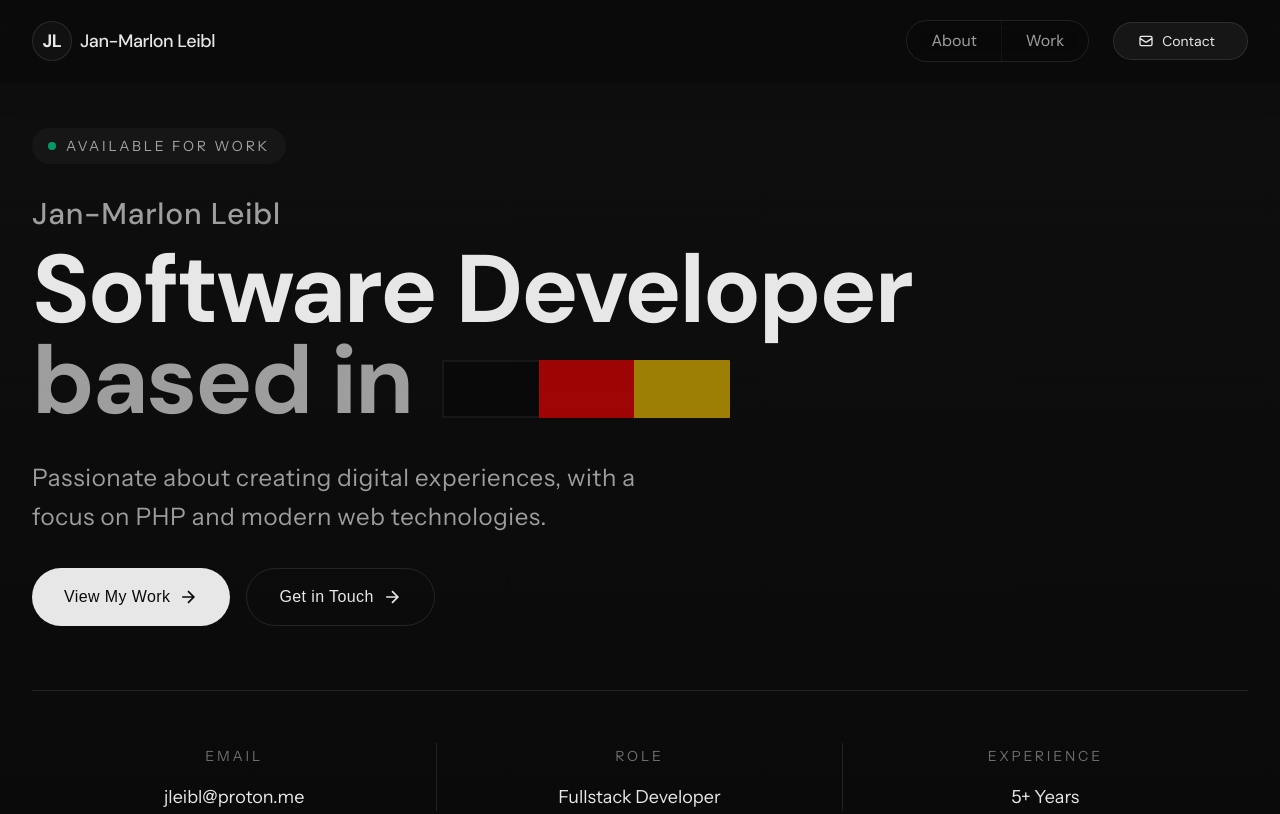
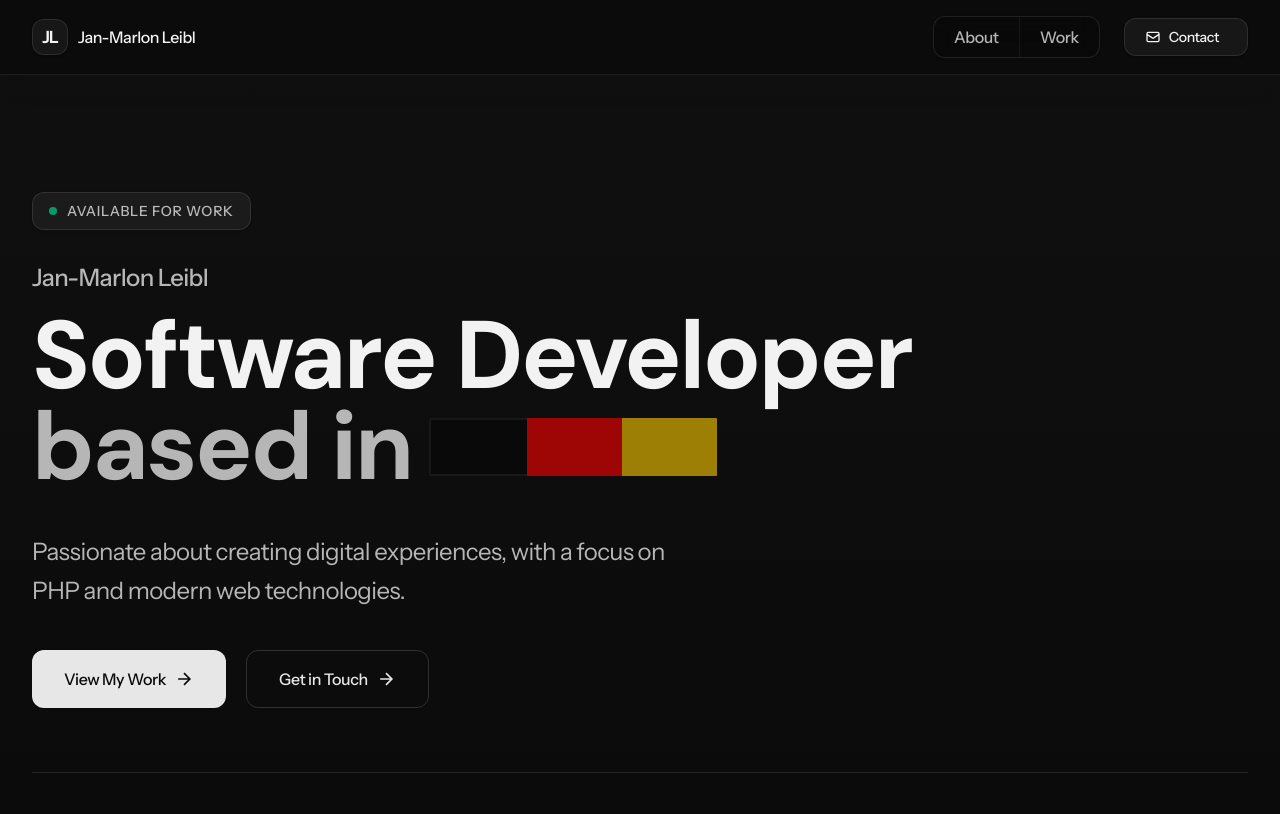
Before and after one commit to AtomicWasTaken/jleibl.net, an Astro site: page / in a window 1280 px wide. Shown: the top 814 px of the page. Built offline with nearby package versions, Linux system fonts and the light colour scheme; Astro itself is replaced by a stand-in of ours.

Commit message:
style: update styles for consistency and responsiveness

```diff
--- a/src/components/layout/Header.astro
+++ b/src/components/layout/Header.astro
@@ -7,25 +7,25 @@ import MobileMenu from './MobileMenu.astro';
   role="banner"
 >
   <div class="max-w-(--breakpoint-xl) mx-auto">
-    <nav class="py-5 px-6 sm:px-8 flex justify-between items-center font-['DM_Sans']" role="navigation" aria-label="Main navigation">
+    <nav class="py-4 px-6 sm:px-8 flex justify-between items-center font-['Instrument_Sans']" role="navigation" aria-label="Main navigation">
       <div class="flex items-center">
-        <a href="#hero" class="flex items-center gap-2 group" aria-label="Home">
-          <div class="relative w-10 h-10 rounded-full theme-accent flex items-center justify-center border theme-border overflow-hidden group-hover:border-opacity-80 transition-all duration-300">
-            <span class="text-lg font-bold tracking-tight theme-primary theme-transition">JL</span>
+        <a href="#hero" class="flex items-center gap-2.5 group" aria-label="Home">
+          <div class="relative w-9 h-9 rounded-xl theme-accent flex items-center justify-center border theme-border overflow-hidden group-hover:border-opacity-80 transition-all duration-300 shadow-sm">
+            <span class="text-base font-bold tracking-tight theme-primary theme-transition">JL</span>
             <div class="absolute inset-0 theme-bg-05 opacity-0 group-hover:opacity-100 transition-opacity duration-500"></div>
           </div>
-          <span class="text-lg font-medium tracking-tight theme-primary theme-transition hidden sm:block">
+          <span class="text-base font-medium tracking-tight theme-primary theme-transition hidden sm:block">
             Jan-Marlon Leibl
           </span>
         </a>
       </div>
 
       <div class="hidden md:flex items-center">
-        <div class="flex bg-black/10 backdrop-blur-md rounded-full overflow-hidden theme-border border divide-x divide-white/5">
-          {["About", "Work"].map((item) => (
+        <div class="flex bg-black/5 backdrop-blur-md overflow-hidden theme-border border divide-x divide-white/5 shadow-sm rounded-xl">
+          {["About", "Work"].map((item, index) => (
             <a
               href={`#${item.toLowerCase()}`}
-              class="nav-item px-6 py-2 theme-secondary hover:theme-primary theme-transition"
+              class={`nav-item px-5 py-2 theme-secondary hover:theme-primary theme-transition ${index === 0 ? "rounded-l-xl rounded-r-none" : "rounded-r-xl rounded-l-none"}`}
               aria-label={`View my ${item.toLowerCase()}`}
             >
               {item}
@@ -36,14 +36,14 @@ import MobileMenu from './MobileMenu.astro';
         <div class="ml-6">
           <a
             href="mailto:jleibl@proton.me"
-            class="flex items-center gap-2 px-6 py-2 theme-bg-05 theme-primary border theme-border rounded-full hover:bg-opacity-100 transition-all duration-300 group"
+            class="flex items-center gap-2 px-5 py-2 theme-bg-05 theme-primary border theme-border rounded-xl hover:bg-opacity-100 transition-all duration-300 group shadow-sm"
             aria-label="Contact me via email"
           >
             <svg class="w-4 h-4 theme-primary" viewBox="0 0 24 24" fill="none" stroke="currentColor" stroke-width="2">
               <path d="M3 8l7.89 5.26a2 2 0 002.22 0L21 8M5 19h14a2 2 0 002-2V7a2 2 0 00-2-2H5a2 2 0 00-2 2v10a2 2 0 002 2z"/>
             </svg>
-            <span class="text-sm">Contact</span>
-            <div class="w-0 overflow-hidden group-hover:w-4 transition-all duration-500">
+            <span class="text-sm font-medium">Contact</span>
+            <div class="w-0 overflow-hidden group-hover:w-4 transition-all duration-300">
               <svg class="w-4 h-4 theme-primary" viewBox="0 0 24 24" fill="none" stroke="currentColor" stroke-width="2">
                 <path d="M5 12h14M12 5l7 7-7 7"/>
               </svg>
@@ -57,8 +57,6 @@ import MobileMenu from './MobileMenu.astro';
       </div>
     </nav>
   </div>
-
-  <div class="h-px w-full theme-border opacity-50"></div>
 </header>
 
 <script>
@@ -68,6 +66,30 @@ import MobileMenu from './MobileMenu.astro';
       header.style.transform = 'translateY(0)';
       header.style.opacity = '1';
     }
+
+    let lastScrollY = window.scrollY;
+
+    window.addEventListener('scroll', () => {
+      if (!header) return;
+
+      const currentScrollY = window.scrollY;
+
+      // Apply subtle shadow and border when scrolling down
+      if (currentScrollY > 20) {
+        header.classList.add('scrolled');
+      } else {
+        header.classList.remove('scrolled');
+      }
+
+      // Hide header when scrolling down, show when scrolling up
+      if (currentScrollY > lastScrollY && currentScrollY > 100) {
+        header.style.transform = 'translateY(-100%)';
+      } else {
+        header.style.transform = 'translateY(0)';
+      }
+
+      lastScrollY = currentScrollY;
+    });
   });
 </script>
 
@@ -75,6 +97,15 @@ import MobileMenu from './MobileMenu.astro';
   header {
     transform: translateY(-100px);
     opacity: 0;
-    transition: transform 0.5s ease-out, opacity 0.5s ease-out;
+    transition: transform 0.4s ease-out, opacity 0.5s ease-out, border 0.3s ease;
+  }
+
+  header.scrolled {
+    border-bottom: 1px solid rgba(255, 255, 255, 0.1);
+    box-shadow: 0 4px 20px rgba(0, 0, 0, 0.1);
+  }
+
+  .nav-item {
+    border-radius: 0;
   }
 </style>
--- a/src/components/sections/Hero.astro
+++ b/src/components/sections/Hero.astro
@@ -3,36 +3,37 @@ import FadeIn from '../ui/FadeIn.astro';
 import GermanyFlag from '../ui/GermanyFlag.astro';
 ---
 
-<section class="min-h-[100dvh] flex items-center justify-center px-4 sm:px-8 relative pt-24 sm:pt-8" id="hero">
-  <div class="absolute inset-0 theme-bg-gradient"></div>
+<section class="min-h-[100dvh] flex items-center justify-center px-4 sm:px-8 relative pt-24 pb-16" id="hero">
+  <div class="absolute inset-0 theme-bg-gradient opacity-80"></div>
+
   <div class="max-w-7xl w-full relative pt-8 sm:pt-24">
-    <FadeIn className="space-y-8 sm:space-y-16">
-      <div class="space-y-6 sm:space-y-8">
+    <FadeIn className="space-y-10 sm:space-y-16">
+      <div class="space-y-8 sm:space-y-10">
         <div class="space-y-6 sm:space-y-8">
-          <div class="inline-flex items-center gap-2.5 px-4 py-2 rounded-full theme-accent theme-border theme-transition">
+          <div class="inline-flex items-center gap-2.5 px-4 py-2 rounded-xl theme-accent theme-border border theme-transition shadow-sm">
             <span class="w-2 h-2 rounded-full bg-emerald-500 animate-pulse"></span>
-            <span class="theme-secondary uppercase tracking-[0.2em] text-xs sm:text-sm font-['Instrument_Sans']">Available for Work</span>
+            <span class="theme-secondary uppercase tracking-wider text-xs sm:text-sm font-medium font-['Instrument_Sans']">Available for Work</span>
           </div>
-          <div class="space-y-2 sm:space-y-3">
-            <h2 class="font-['DM_Sans'] text-xl sm:text-3xl theme-secondary tracking-wide font-medium theme-transition">
+          <div class="space-y-3 sm:space-y-4">
+            <h2 class="font-['Instrument_Sans'] text-xl sm:text-2xl theme-secondary tracking-tight font-medium theme-transition">
               Jan-Marlon Leibl
             </h2>
             <div>
-              <h1 class="font-['DM_Sans'] text-4xl sm:text-6xl md:text-7xl lg:text-8xl font-bold tracking-tight leading-[1.1] sm:leading-[0.95] max-w-4xl theme-primary theme-transition">
+              <h1 class="font-['DM_Sans'] text-4xl sm:text-6xl md:text-7xl lg:text-8xl font-bold tracking-tight leading-[1.05] sm:leading-[0.95] max-w-4xl theme-primary theme-transition">
                 Software Developer
                 <br />
-                <span class="theme-secondary">based in <GermanyFlag /></span>
+                <span class="theme-secondary inline-flex items-center gap-2">based in <GermanyFlag /></span>
               </h1>
             </div>
           </div>
         </div>
-        <p class="font-['Instrument_Sans'] theme-secondary text-lg sm:text-2xl max-w-2xl leading-relaxed tracking-wide theme-transition">
+        <p class="font-['Instrument_Sans'] theme-secondary text-lg sm:text-2xl max-w-2xl leading-relaxed tracking-tight theme-transition">
           Passionate about creating digital experiences, with a focus on PHP and modern web technologies.
         </p>
-        <div class="flex flex-col sm:flex-row gap-3 sm:gap-4">
+        <div class="flex flex-col sm:flex-row gap-4 sm:gap-5">
           <a
             href="#work"
-            class="animate-button w-full sm:w-auto text-center inline-flex items-center justify-center gap-2 px-6 sm:px-8 py-3 sm:py-4 theme-button-primary rounded-lg sm:rounded-full transition-colors text-sm sm:text-base tracking-wide font-medium group"
+            class="animate-button w-full sm:w-auto text-center inline-flex items-center justify-center gap-2 px-6 sm:px-8 py-3 sm:py-4 theme-button-primary rounded-xl transition-all text-sm sm:text-base tracking-tight font-medium group shadow-sm"
           >
             View My Work
             <svg
@@ -47,7 +48,7 @@ import GermanyFlag from '../ui/GermanyFlag.astro';
           </a>
           <a
             href="mailto:jleibl@proton.me"
-            class="animate-button w-full sm:w-auto text-center inline-flex items-center justify-center gap-2 px-6 sm:px-8 py-3 sm:py-4 border theme-border rounded-lg sm:rounded-full theme-button-secondary hover:theme-bg-05 transition-colors text-sm sm:text-base tracking-wide group"
+            class="animate-button w-full sm:w-auto text-center inline-flex items-center justify-center gap-2 px-6 sm:px-8 py-3 sm:py-4 border theme-border rounded-xl theme-button-secondary hover:theme-bg-05 transition-all text-sm sm:text-base tracking-tight font-medium group shadow-sm"
           >
             Get in Touch
             <svg
@@ -63,11 +64,11 @@ import GermanyFlag from '../ui/GermanyFlag.astro';
         </div>
       </div>
 
-      <div class="border-t theme-border pt-5 pb-5">
-        <div class="grid grid-cols-1 sm:grid-cols-3 w-full gap-8 sm:gap-0 py-6 sm:py-8 font-['Instrument_Sans']">
-          <div class="text-center sm:border-r theme-border last:border-r-0">
+      <div class="border-t theme-border pt-8 mt-10">
+        <div class="grid grid-cols-1 sm:grid-cols-3 w-full gap-6 sm:gap-0 py-6 sm:py-8 font-['Instrument_Sans']">
+          <div class="sm:border-r theme-border last:border-r-0 px-4">
             <div class="mb-3 sm:mb-4">
-              <span class="theme-text-40 uppercase tracking-[0.2em] text-xs sm:text-sm">EMAIL</span>
+              <span class="theme-text-40 uppercase tracking-wider text-xs sm:text-sm font-medium">EMAIL</span>
             </div>
             <a
               href="mailto:jleibl@proton.me"
@@ -77,18 +78,18 @@ import GermanyFlag from '../ui/GermanyFlag.astro';
             </a>
           </div>
 
-          <div class="text-center sm:border-r theme-border last:border-r-0">
+          <div class="sm:border-r theme-border last:border-r-0 px-4">
             <div class="mb-3 sm:mb-4">
-              <span class="theme-text-40 uppercase tracking-[0.2em] text-xs sm:text-sm">ROLE</span>
+              <span class="theme-text-40 uppercase tracking-wider text-xs sm:text-sm font-medium">ROLE</span>
             </div>
             <span class="theme-text-90 text-base sm:text-lg">
               Fullstack Developer
             </span>
           </div>
 
-          <div class="text-center">
+          <div class="px-4">
             <div class="mb-3 sm:mb-4">
-              <span class="theme-text-40 uppercase tracking-[0.2em] text-xs sm:text-sm">EXPERIENCE</span>
+              <span class="theme-text-40 uppercase tracking-wider text-xs sm:text-sm font-medium">EXPERIENCE</span>
             </div>
             <span class="theme-text-90 text-base sm:text-lg">
               5+ Years
@@ -102,14 +103,14 @@ import GermanyFlag from '../ui/GermanyFlag.astro';
 
 <style>
   .animate-button {
-    transition: transform 0.2s ease-out;
+    transition: all 0.2s cubic-bezier(0.22, 1, 0.36, 1);
   }
 
   .animate-button:hover {
-    transform: scale(1.03);
+    transform: translateY(-2px);
   }
 
   .animate-button:active {
-    transform: scale(0.97);
+    transform: scale(0.98);
   }
 </style>
--- a/src/pages/index.astro
+++ b/src/pages/index.astro
@@ -48,7 +48,7 @@ import '@fontsource/instrument-sans/500.css';
     <link rel="canonical" href="https://jleibl.net/" />
   </head>
   <body>
-    <div id="app-root" class="min-h-screen theme-transition black">
+    <div id="app-root" class="min-h-screen theme-transition black overflow-hidden">
       <Header />
       <Hero />
       <About />
--- a/src/styles/global.css
+++ b/src/styles/global.css
@@ -5,14 +5,6 @@
     --color-foreground: var(--foreground);
   }
 
-  /*
-    The default border color has changed to `currentColor` in Tailwind CSS v4,
-    so we've added these compatibility styles to make sure everything still
-    looks the same as it did with Tailwind CSS v3.
-
-    If we ever want to remove these styles, we need to add an explicit border
-    color utility to any element that depends on these defaults.
-  */
   @layer base {
     *,
     ::after,
@@ -26,17 +18,54 @@
   :root {
     --background: #ffffff;
     --foreground: #171717;
+    --primary: #2563eb;
+    --primary-hover: #1d4ed8;
+    --primary-light: #dbeafe;
+    --gray-50: #f9fafb;
+    --gray-100: #f3f4f6;
+    --gray-200: #e5e7eb;
+    --gray-300: #d1d5db;
+    --gray-400: #9ca3af;
+    --gray-500: #6b7280;
+    --gray-600: #4b5563;
+    --gray-700: #374151;
+    --gray-800: #1f2937;
+    --gray-900: #111827;
+    --radius-sm: 0.25rem;
+    --radius-md: 0.375rem;
+    --radius-lg: 0.5rem;
+    --radius-xl: 0.75rem;
+    --radius-2xl: 1rem;
+    --radius-full: 9999px;
   }
 
   @media (prefers-color-scheme: dark) {
     :root {
       --background: #0a0a0a;
-      --foreground: #ededed;
+      --foreground: #f3f4f6;
+      --primary: #3b82f6;
+      --primary-hover: #60a5fa;
+      --primary-light: #1e3a8a;
+      --gray-50: #18181b;
+      --gray-100: #27272a;
+      --gray-200: #3f3f46;
+      --gray-300: #52525b;
+      --gray-400: #71717a;
+      --gray-500: #a1a1aa;
+      --gray-600: #d4d4d8;
+      --gray-700: #e4e4e7;
+      --gray-800: #f4f4f5;
+      --gray-900: #fafafa;
     }
   }
 
   body {
     color: var(--foreground);
     background: var(--background);
-    font-family: Arial, Helvetica, sans-serif;
+    font-family: 'Instrument Sans', ui-sans-serif, system-ui, -apple-system, BlinkMacSystemFont, 'Segoe UI', 'Roboto', 'Helvetica Neue', Arial, sans-serif;
+    letter-spacing: -0.025em;
+    text-rendering: optimizeLegibility;
+    -webkit-font-smoothing: antialiased;
+    -moz-osx-font-smoothing: grayscale;
+    overflow-x: hidden;
   }
--- a/src/styles/theme.css
+++ b/src/styles/theme.css
@@ -1,68 +1,76 @@
 .black { background: #0A0A0A; }
-.red { background: #1A0000; }
-.gold { background: #1A1400; }
+.red { background: #170c0c; }
+.gold { background: #121107; }
 
-.black .theme-primary { color: rgba(255, 255, 255, 0.9); }
-.red .theme-primary { color: rgba(255, 0, 0, 0.9); }
-.gold .theme-primary { color: rgba(255, 204, 0, 0.9); }
+.black .theme-primary { color: rgba(255, 255, 255, 0.95); }
+.red .theme-primary { color: #f87171; }
+.gold .theme-primary { color: #fbbf24; }
 
-.black .theme-secondary { color: rgba(255, 255, 255, 0.6); }
-.red .theme-secondary { color: rgba(255, 0, 0, 0.6); }
-.gold .theme-secondary { color: rgba(255, 204, 0, 0.6); }
+.black .theme-secondary { color: rgba(255, 255, 255, 0.7); }
+.red .theme-secondary { color: rgba(248, 113, 113, 0.85); }
+.gold .theme-secondary { color: rgba(251, 191, 36, 0.85); }
 
-.black .theme-accent { background-color: rgba(255, 255, 255, 0.03); }
-.red .theme-accent { background-color: rgba(255, 0, 0, 0.03); }
-.gold .theme-accent { background-color: rgba(255, 204, 0, 0.03); }
+.black .theme-accent { background-color: rgba(255, 255, 255, 0.05); }
+.red .theme-accent { background-color: rgba(248, 113, 113, 0.08); }
+.gold .theme-accent { background-color: rgba(251, 191, 36, 0.08); }
 
 .black .theme-border { border-color: rgba(255, 255, 255, 0.1); }
-.red .theme-border { border-color: rgba(255, 0, 0, 0.1); }
-.gold .theme-border { border-color: rgba(255, 204, 0, 0.1); }
+.red .theme-border { border-color: rgba(248, 113, 113, 0.15); }
+.gold .theme-border { border-color: rgba(251, 191, 36, 0.15); }
 
-.black .theme-text-40 { color: rgba(255, 255, 255, 0.4); }
-.red .theme-text-40 { color: rgba(255, 0, 0, 0.4); }
-.gold .theme-text-40 { color: rgba(255, 204, 0, 0.4); }
+.black .theme-text-40 { color: rgba(255, 255, 255, 0.5); }
+.red .theme-text-40 { color: rgba(248, 113, 113, 0.6); }
+.gold .theme-text-40 { color: rgba(251, 191, 36, 0.6); }
 
 .black .theme-text-70 { color: rgba(255, 255, 255, 0.7); }
-.red .theme-text-70 { color: rgba(255, 0, 0, 0.7); }
-.gold .theme-text-70 { color: rgba(255, 204, 0, 0.7); }
+.red .theme-text-70 { color: rgba(248, 113, 113, 0.75); }
+.gold .theme-text-70 { color: rgba(251, 191, 36, 0.75); }
 
 .black .theme-text-90 { color: rgba(255, 255, 255, 0.9); }
-.red .theme-text-90 { color: rgba(255, 0, 0, 0.9); }
-.gold .theme-text-90 { color: rgba(255, 204, 0, 0.9); }
+.red .theme-text-90 { color: rgba(248, 113, 113, 0.95); }
+.gold .theme-text-90 { color: rgba(251, 191, 36, 0.95); }
 
 .black .theme-bg-05 { background-color: rgba(255, 255, 255, 0.05); }
-.red .theme-bg-05 { background-color: rgba(255, 0, 0, 0.05); }
-.gold .theme-bg-05 { background-color: rgba(255, 204, 0, 0.05); }
+.red .theme-bg-05 { background-color: rgba(248, 113, 113, 0.06); }
+.gold .theme-bg-05 { background-color: rgba(251, 191, 36, 0.06); }
 
 .black .nav-glass {
   background: rgba(10, 10, 10, 0.8);
-  box-shadow: 0 8px 32px rgba(0, 0, 0, 0.1);
+  backdrop-filter: blur(12px);
+  box-shadow: 0 4px 32px rgba(0, 0, 0, 0.1);
+  border-bottom: 1px solid rgba(255, 255, 255, 0.08);
 }
 .red .nav-glass {
-  background: rgba(26, 0, 0, 0.8);
-  box-shadow: 0 8px 32px rgba(26, 0, 0, 0.1);
+  background: rgba(23, 12, 12, 0.8);
+  backdrop-filter: blur(12px);
+  box-shadow: 0 4px 32px rgba(0, 0, 0, 0.1);
+  border-bottom: 1px solid rgba(248, 113, 113, 0.1);
 }
 .gold .nav-glass {
-  background: rgba(26, 20, 0, 0.8);
-  box-shadow: 0 8px 32px rgba(26, 20, 0, 0.1);
+  background: rgba(18, 17, 7, 0.8);
+  backdrop-filter: blur(12px);
+  box-shadow: 0 4px 32px rgba(0, 0, 0, 0.1);
+  border-bottom: 1px solid rgba(251, 191, 36, 0.1);
 }
 
 .black .nav-item-active {
-  background: rgba(255, 255, 255, 0.05);
+  background: rgba(255, 255, 255, 0.08);
   border-bottom: 2px solid rgba(255, 255, 255, 0.8);
 }
 .red .nav-item-active {
-  background: rgba(255, 0, 0, 0.05);
-  border-bottom: 2px solid rgba(255, 0, 0, 0.8);
+  background: rgba(248, 113, 113, 0.08);
+  border-bottom: 2px solid rgba(248, 113, 113, 0.8);
 }
 .gold .nav-item-active {
-  background: rgba(255, 204, 0, 0.05);
-  border-bottom: 2px solid rgba(255, 204, 0, 0.8);
+  background: rgba(251, 191, 36, 0.08);
+  border-bottom: 2px solid rgba(251, 191, 36, 0.8);
 }
 
 .nav-item {
   position: relative;
   overflow: hidden;
+  font-weight: 500;
+  transition: all 0.2s ease;
 }
 
 .nav-item::after {
@@ -73,43 +81,97 @@
   width: 100%;
   height: 2px;
   transform: translateX(-100%);
-  transition: transform 0.4s cubic-bezier(0.22, 1, 0.36, 1);
+  transition: transform 0.3s cubic-bezier(0.22, 1, 0.36, 1);
 }
 
 .black .nav-item::after {
   background-color: rgba(255, 255, 255, 0.8);
 }
 .red .nav-item::after {
-  background-color: rgba(255, 0, 0, 0.8);
+  background-color: rgba(248, 113, 113, 0.8);
 }
 .gold .nav-item::after {
-  background-color: rgba(255, 204, 0, 0.8);
+  background-color: rgba(251, 191, 36, 0.8);
 }
 
 .nav-item:hover::after {
   transform: translateX(0);
 }
 
-.black .theme-bg-gradient { background: linear-gradient(to bottom, rgba(255, 255, 255, 0.02), transparent); }
-.red .theme-bg-gradient { background: linear-gradient(to bottom, rgba(255, 0, 0, 0.02), transparent); }
-.gold .theme-bg-gradient { background: linear-gradient(to bottom, rgba(255, 204, 0, 0.02), transparent); }
+.black .theme-bg-gradient {
+  background: linear-gradient(to bottom, rgba(255, 255, 255, 0.03), transparent);
+}
+.red .theme-bg-gradient {
+  background: linear-gradient(to bottom, rgba(248, 113, 113, 0.04), transparent);
+}
+.gold .theme-bg-gradient {
+  background: linear-gradient(to bottom, rgba(251, 191, 36, 0.04), transparent);
+}
 
-.black .theme-button-primary { background-color: rgba(255, 255, 255, 0.9); color: #0A0A0A; }
-.red .theme-button-primary { background-color: rgba(255, 0, 0, 0.9); color: #1A0000; }
-.gold .theme-button-primary { background-color: rgba(255, 204, 0, 0.9); color: #1A1400; }
+.black .theme-button-primary {
+  background-color: rgba(255, 255, 255, 0.9);
+  color: #0A0A0A;
+  box-shadow: 0 1px 2px rgba(0, 0, 0, 0.05);
+}
+.red .theme-button-primary {
+  background-color: #f87171;
+  color: #0f0606;
+  box-shadow: 0 1px 2px rgba(0, 0, 0, 0.05);
+}
+.gold .theme-button-primary {
+  background-color: #fbbf24;
+  color: #0f0b02;
+  box-shadow: 0 1px 2px rgba(0, 0, 0, 0.05);
+}
 
-.black .theme-button-primary:hover { background-color: rgba(255, 255, 255, 0.8); }
-.red .theme-button-primary:hover { background-color: rgba(255, 0, 0, 0.8); }
-.gold .theme-button-primary:hover { background-color: rgba(255, 204, 0, 0.8); }
+.black .theme-button-primary:hover {
+  background-color: rgba(255, 255, 255, 1);
+  transform: translateY(-1px);
+  box-shadow: 0 4px 6px rgba(0, 0, 0, 0.1);
+}
+.red .theme-button-primary:hover {
+  background-color: #ef4444;
+  transform: translateY(-1px);
+  box-shadow: 0 4px 6px rgba(0, 0, 0, 0.1);
+}
+.gold .theme-button-primary:hover {
+  background-color: #f59e0b;
+  transform: translateY(-1px);
+  box-shadow: 0 4px 6px rgba(0, 0, 0, 0.1);
+}
 
-.black .theme-button-secondary { border-color: rgba(255, 255, 255, 0.1); color: rgba(255, 255, 255, 0.9); }
-.red .theme-button-secondary { border-color: rgba(255, 0, 0, 0.1); color: rgba(255, 0, 0, 0.9); }
-.gold .theme-button-secondary { border-color: rgba(255, 204, 0, 0.1); color: rgba(255, 204, 0, 0.9); }
+.black .theme-button-secondary {
+  border-color: rgba(255, 255, 255, 0.15);
+  color: rgba(255, 255, 255, 0.9);
+  box-shadow: 0 1px 2px rgba(0, 0, 0, 0.05);
+}
+.red .theme-button-secondary {
+  border-color: rgba(248, 113, 113, 0.2);
+  color: rgba(248, 113, 113, 1);
+  box-shadow: 0 1px 2px rgba(0, 0, 0, 0.05);
+}
+.gold .theme-button-secondary {
+  border-color: rgba(251, 191, 36, 0.2);
+  color: rgba(251, 191, 36, 1);
+  box-shadow: 0 1px 2px rgba(0, 0, 0, 0.05);
+}
 
-.black .theme-button-secondary:hover { background-color: rgba(255, 255, 255, 0.05); }
-.red .theme-button-secondary:hover { background-color: rgba(255, 0, 0, 0.05); }
-.gold .theme-button-secondary:hover { background-color: rgba(255, 204, 0, 0.05); }
+.black .theme-button-secondary:hover {
+  background-color: rgba(255, 255, 255, 0.08);
+  transform: translateY(-1px);
+  box-shadow: 0 4px 6px rgba(0, 0, 0, 0.1);
+}
+.red .theme-button-secondary:hover {
+  background-color: rgba(248, 113, 113, 0.08);
+  transform: translateY(-1px);
+  box-shadow: 0 4px 6px rgba(0, 0, 0, 0.1);
+}
+.gold .theme-button-secondary:hover {
+  background-color: rgba(251, 191, 36, 0.08);
+  transform: translateY(-1px);
+  box-shadow: 0 4px 6px rgba(0, 0, 0, 0.1);
+}
 
 .theme-transition {
-  transition: color 0.3s ease, background-color 0.3s ease, border-color 0.3s ease;
+  transition: all 0.25s ease;
 }
```
Also changed, not shown: src/components/layout/Footer.astro (+20 -15 lines), src/components/layout/MobileMenu.astro (+11 -11 lines), src/components/sections/About.astro (+24 -17 lines), src/components/sections/Work.astro (+17 -16 lines).
